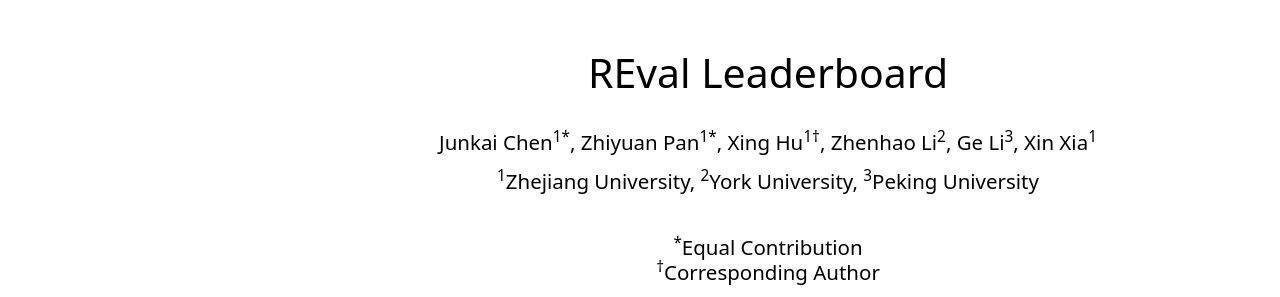
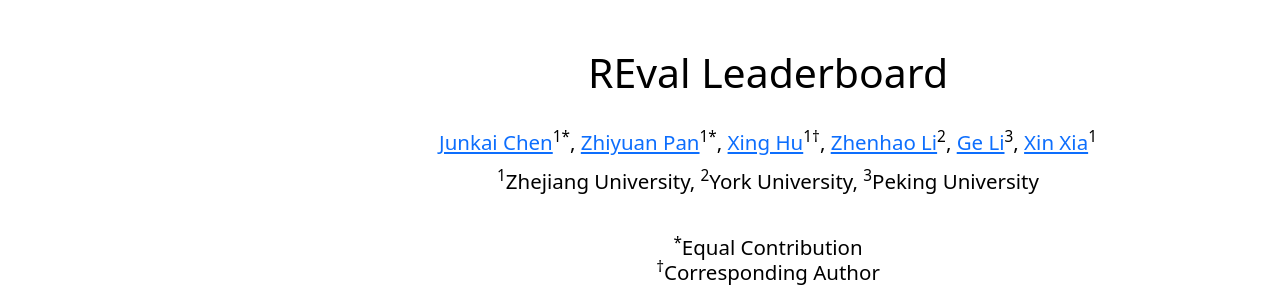
Before and after one commit to r-eval/r-eval.github.io, a plain HTML site: page index.html in a window 1280 px wide. Shown: the top 297 px of the page. Drawn offline with nearby package versions, Linux system fonts and the light colour scheme.

Commit message:
Add authors' websites

```diff
--- a/index.html
+++ b/index.html
@@ -21,9 +21,12 @@
         <h1 class="text-nowrap mt-5">REval Leaderboard</h1>
         <div style="margin: 6px">
             <h4 class="fw-normal text-center" style="line-height: 1.5">
-                Junkai Chen<sup>1*</sup>, Zhiyuan Pan<sup>1*</sup>, Xing Hu<sup>1&dagger;</sup>, Zhenhao Li<sup>2</sup>, Ge
-                Li<sup>3</sup>,
-                Xin Xia<sup>1</sup>
+                <a href="https://chen-junkai.github.io/">Junkai Chen</a><sup>1*</sup>,
+                <a href="https://pan2013e.github.io/">Zhiyuan Pan</a><sup>1*</sup>,
+                <a href="https://xing-hu.github.io/">Xing Hu</a><sup>1&dagger;</sup>,
+                <a href="https://ginolzh.github.io/">Zhenhao Li</a><sup>2</sup>,
+                <a href="https://ligechina.github.io/">Ge Li</a><sup>3</sup>,
+                <a href="https://xin-xia.github.io/">Xin Xia</a><sup>1</sup>
             </h4>
             <h5 class="fw-light text-center" style="line-height: 1.5">
                 <sup>1</sup>Zhejiang University,
```
